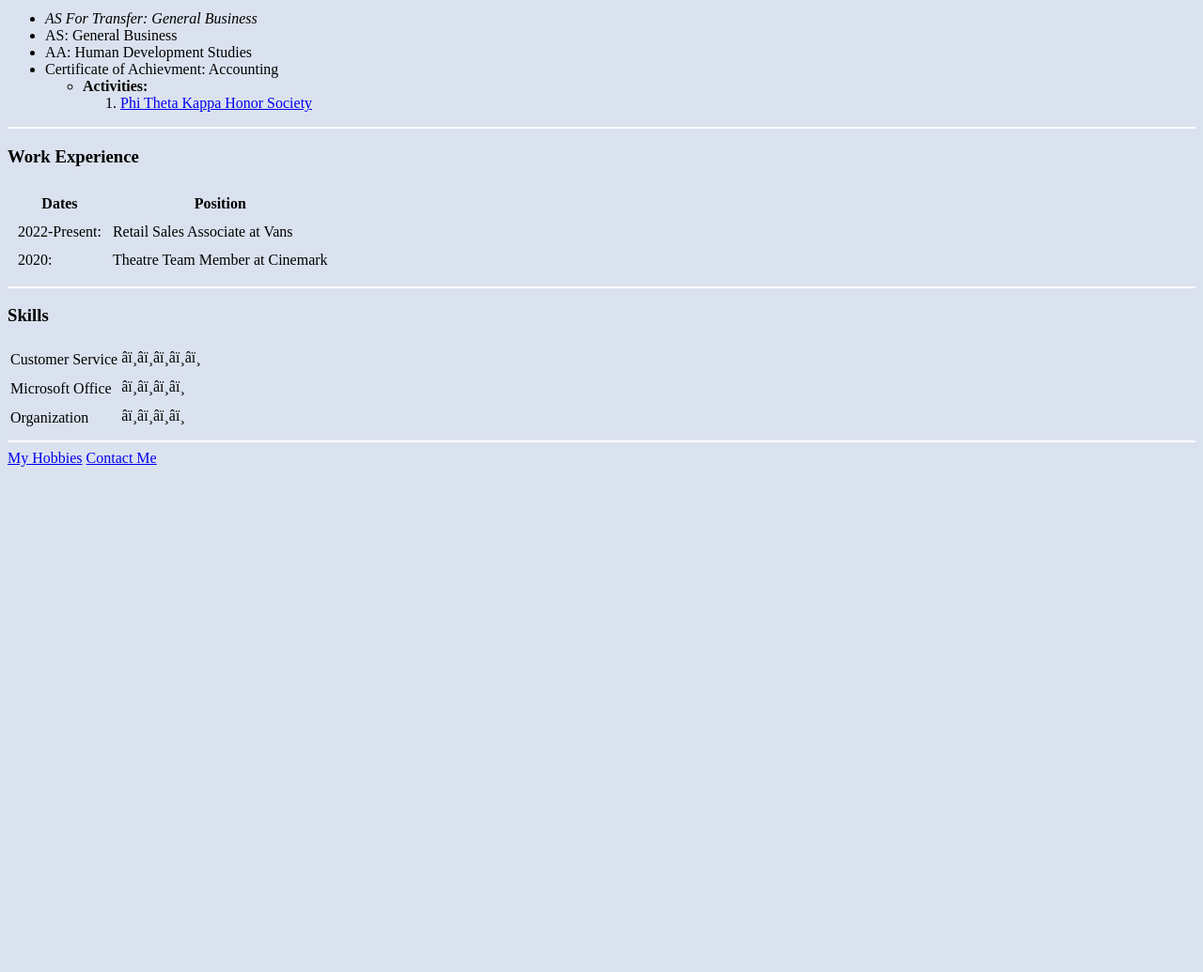
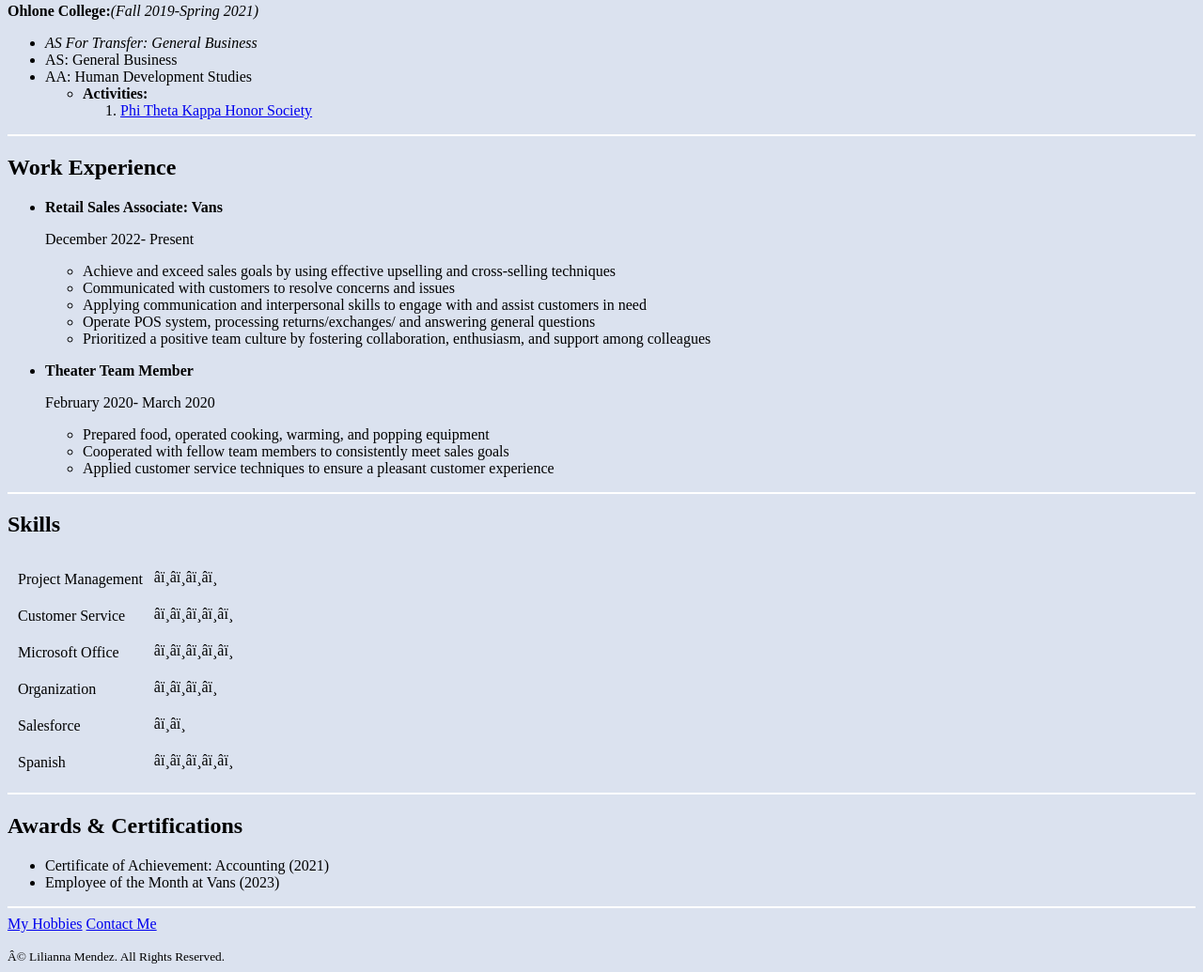
Before and after one commit to liliannamen210/HTML--personal-site, a plain HTML site: page index.html in a window 1280 px wide. Shown: the part 430-1465 px from the top of the page at 94% size. Before the commit the page ends 935 px from the top, so only its background shows below. Drawn offline with Linux system fonts and the light colour scheme.

Commit message:
updated the look

```diff
--- a/index.html
+++ b/index.html
@@ -37,7 +37,8 @@
           <p>
             Currently, I am working as a retail sales associate at Vans. I am an
             aspiring HR professional who is in the process of learning web
-            development.
+            development. I am also looking for an internship opportunity in the
+            business sector.
           </p>
         </td>
       </tr>
@@ -45,9 +46,10 @@
 
     <hr size="3" noshade />
 
-    <h3>Education</h3>
+    <h2>Education</h2>
     <p>
-      <strong>San Jose State University:</strong> <em>(Fall 2021-Spring 2024)</em>
+      <strong>San Jose State University:</strong>
+      <em>(Fall 2021-Spring 2024)</em>
     </p>
     <ul>
       <li>
@@ -81,18 +83,15 @@
       </li>
     </ul>
 
-    <p><strong>Ohlone College:</strong> <em>(Fall 2019-Spring 2021)</em></p>
+    <p><strong>Ohlone College:</strong><em>(Fall 2019-Spring 2021)</em></p>
     <ul>
       <li><em>AS For Transfer: General Business</em></li>
       <li>AS: General Business</li>
       <li>AA: Human Development Studies</li>
-      <li>
-        Certificate of Achievment: Accounting
       <!--do not put </li> bc have to do subitem-->
       <ul>
         <li>
           <strong>Activities:</strong>
-            <!--do not put </li> bc have to do subitem-->
           <ol>
             <li>
               <a href="https://www.instagram.com/ptkohlone/?hl=en"
@@ -103,51 +102,99 @@
           <!-- Now time for li closing tag-->
         </li>
       </ul>
-      </li>
+      <!--do not put </li> bc have to do subitem-->
     </ul>
 
     <hr size="3" noshade />
 
-    <h3>Work Experience</h3>
-    <table cellspacing="10">
-      <thead>
-        <th>Dates</th>
-        <th>Position</th>
-      </thead>
-      <tbody></tbody>
-      <tfoot></tfoot>
-      <tr>
-        <td>2022-Present:</td>
-        <td>Retail Sales Associate at Vans</td>
-      </tr>
-      <tr>
-        <td>2020:</td>
-        <td>Theatre Team Member at Cinemark</td>
-      </tr>
-    </table>
+    <!-- add responsibiltiies, and remove tables. would be better as a list-->
+    <h2>Work Experience</h2>
+    <ul>
+      <li><strong>Retail Sales Associate: Vans</strong></li>
+      <p>December 2022- Present</p>
+      <ul>
+        <li>
+          Achieve and exceed sales goals by using effective upselling and
+          cross-selling techniques
+        </li>
+        <li>Communicated with customers to resolve concerns and issues</li>
+        <li>
+          Applying communication and interpersonal skills to engage with and
+          assist customers in need
+        </li>
+        <li>
+          Operate POS system, processing returns/exchanges/ and answering
+          general questions
+        </li>
+        <li>
+          Prioritized a positive team culture by fostering collaboration,
+          enthusiasm, and support among colleagues
+        </li>
+      </ul>
+      <p></p>
+      <li><strong>Theater Team Member</strong></li>
+      <p>February 2020- March 2020</p>
+      <ul>
+        <li>Prepared food, operated cooking, warming, and popping equipment</li>
+        <li>
+          Cooperated with fellow team members to consistently meet sales goals
+        </li>
+        <li>
+          Applied customer service techniques to ensure a pleasant customer
+          experience
+        </li>
+      </ul>
+    </ul>
 
     <hr size="3" noshade />
 
-    <h3>Skills</h3>
+    <h2>Skills</h2>
 
-    <table cellspaxing="10">
+    <table cellspacing="10">
+      <tr>
+        <td>Project Management</td>
+        <td>⭐️⭐️⭐️⭐️</td>
+      </tr>
       <tr>
         <td>Customer Service</td>
         <td>⭐️⭐️⭐️⭐️⭐️</td>
       </tr>
       <tr>
         <td>Microsoft Office</td>
-        <td>⭐️⭐️⭐️⭐️</td>
+        <td>⭐️⭐️⭐️⭐️⭐️</td>
       </tr>
       <tr>
         <td>Organization</td>
         <td>⭐️⭐️⭐️⭐️</td>
       </tr>
+      <tr>
+        <td>Salesforce</td>
+        <td>⭐️⭐️</td>
+      </tr>
+      <tr>
+        <td>Spanish</td>
+        <td>⭐️⭐️⭐️⭐️⭐️</td>
+      </tr>
     </table>
+
+    <hr size="3" noshade />
+
+    <h2>Awards & Certifications</h2>
+
+    <ul>
+      <li>Certificate of Achievement: Accounting (2021)</li>
+      <li>Employee of the Month at Vans (2023)</li>
+    </ul>
 
     <hr size="3" noshade />
 
     <a href="hobbies.html">My Hobbies</a>
     <a href="Contacts.html">Contact Me</a>
+
+    <p></p>
+
+    <footer>
+      <small>© Lilianna Mendez. All Rights Reserved.</small>
+    </footer>
   </body>
 </html>
```
Also changed, not shown: Contacts.html (+1 -1 lines), 2 other files. Lines whose indentation alone changed are shown as unchanged.
